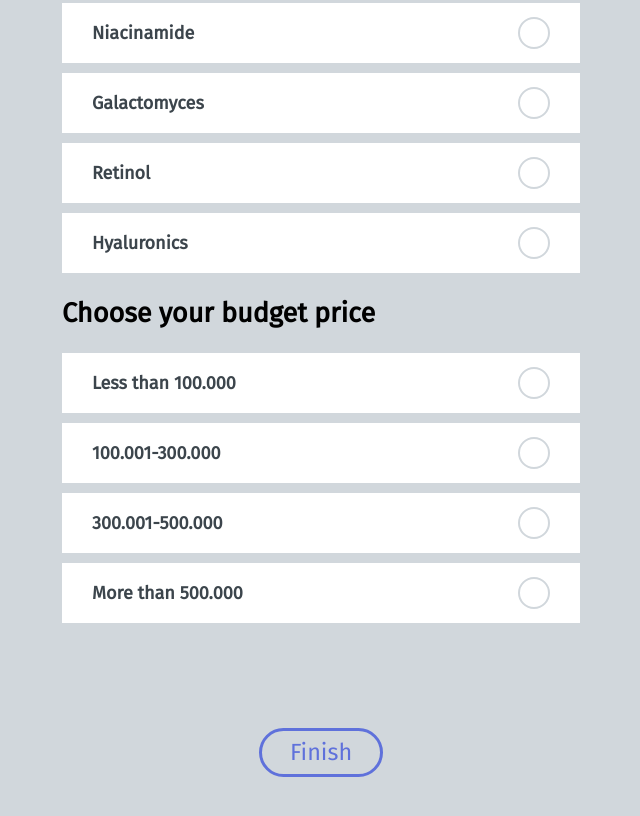
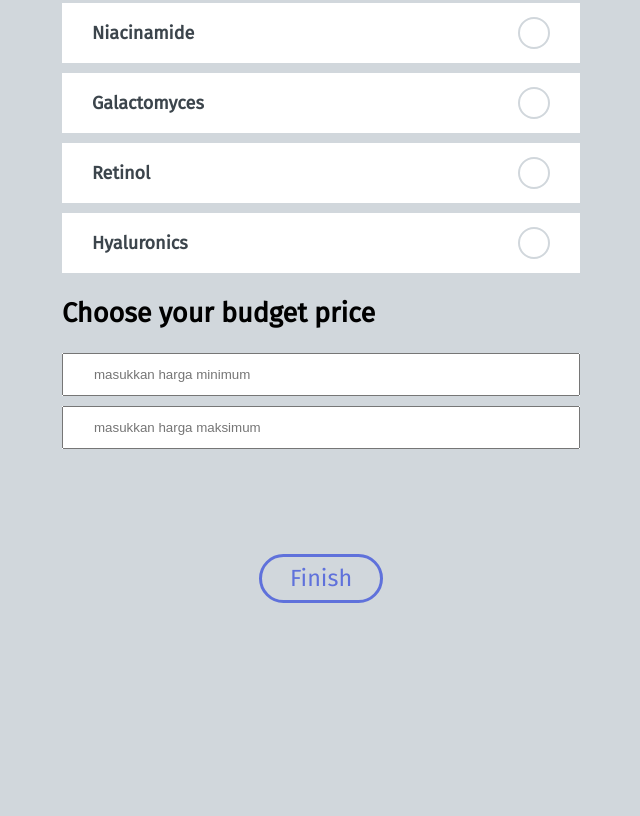
Before and after one commit to almyramadhina/skincarecommendation, a website: page FE/questions.html in a window 1280 px wide. Shown: the part 2771-3587 px from the top of the page, without its empty margins (319-959 px from the left). After the commit the page ends 3429 px from the top, so only its background shows below. Drawn offline with Linux system fonts and the light colour scheme.

Commit message:
ubah input price

```diff
--- a/FE/questions.html
+++ b/FE/questions.html
@@ -178,23 +178,11 @@
         </div>
 
         <h2>Choose your budget price</h2>
-        <div class="form-prc" id="prc">
-            <div class="inputGroup">
-                <input id="prc1" name="prc" type="radio" value="prc1"/>
-                <label for="prc1">Less than 100.000</label>
-            </div>
-            <div class="inputGroup">
-                <input id="prc2" name="prc" type="radio" value="prc2"/>
-                <label for="prc2">100.001-300.000</label>
-            </div>
-            <div class="inputGroup">
-                <input id="prc3" name="prc" type="radio" value="prc3"/>
-                <label for="prc3">300.001-500.000</label>
-            </div>
-            <div class="inputGroup">
-                <input id="prc4" name="prc" type="radio" value="prc4"/>
-                <label for="prc4">More than 500.000</label>
-            </div>
+        <div class="formPrice" id="prc1">
+            <input id="prc1" name="prc" type="number" placeholder="masukkan harga minimum"/>
+        </div>
+        <div class="formPrice" id="prc2">
+            <input id="prc1" name="prc" type="number" placeholder="masukkan harga maksimum"/>
         </div>
 
         <div class="buttonContainer">
```
